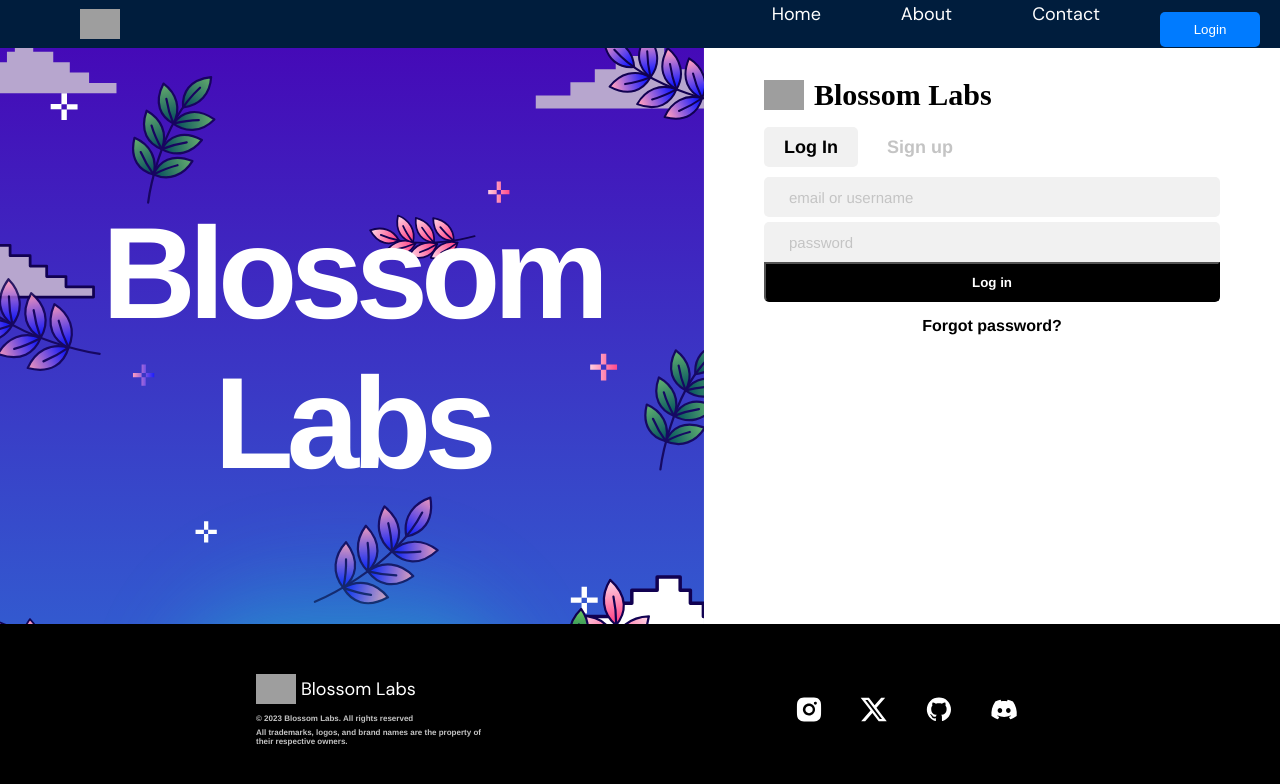
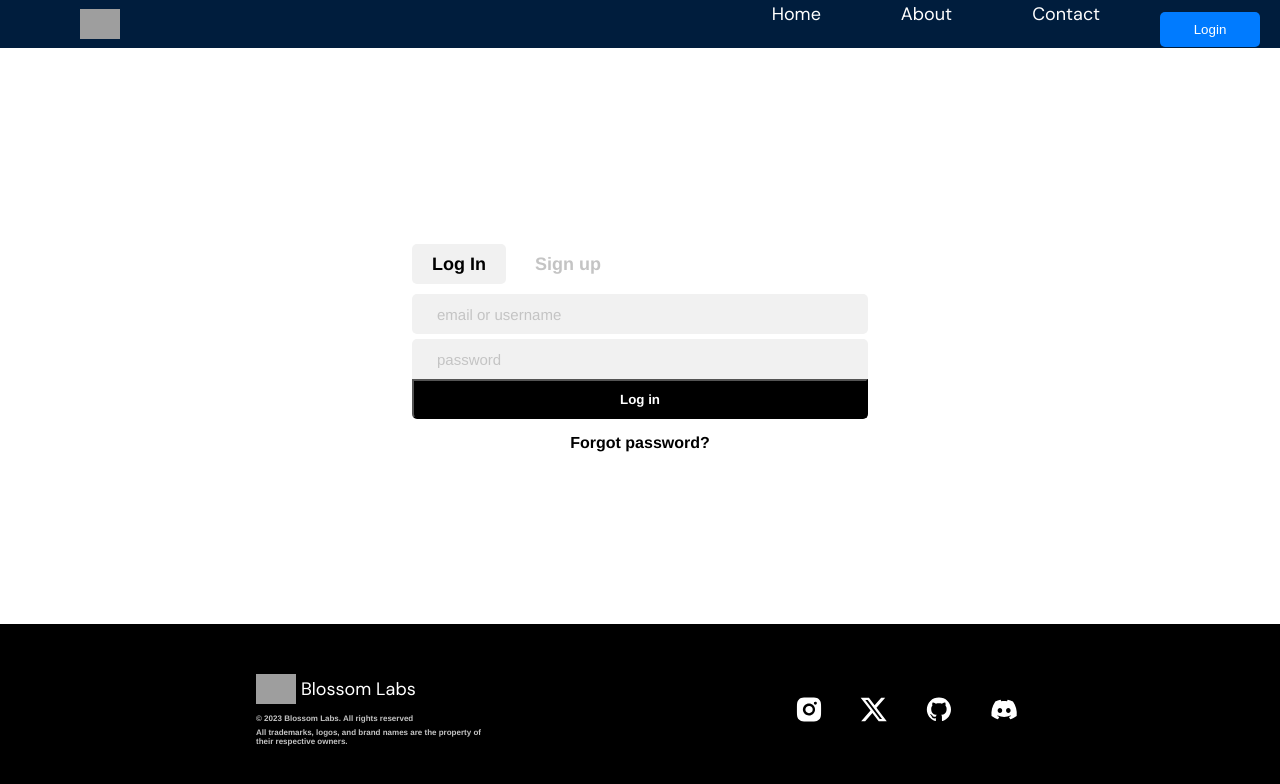
Before and after one commit to blossomlabsio/bloom, a React (Create React App) app: page /login in a window 1280 px wide. Shown: the top 784 px of the page. Built offline with nearby package versions, Linux system fonts and the light colour scheme; grey boxes are pictures that could not be loaded.

Commit message:
Changes Login page UI

```diff
--- a/src/components/LoginPage/Right.tsx
+++ b/src/components/LoginPage/Right.tsx
@@ -2,12 +2,12 @@ import React from 'react';
 import { Right as RightContainer } from './RightStyled';
 // import SocialLogin from './SocialLogin';
 import LoginForm from './LoginForm';
-import RightHeading from './RightHeading';
+// import RightHeading from './RightHeading';
 
 const Right = () => {
   return (
     <RightContainer>
-      <RightHeading />
+      {/* <RightHeading /> */}
       {/* <SocialLogin/>  */}{' '}
       {/*Uncomment this to see login with google/ facebook*/}
       <LoginForm />
--- a/src/components/LoginPage/main.tsx
+++ b/src/components/LoginPage/main.tsx
@@ -3,14 +3,14 @@ import React from 'react';
 import { GlobalStyles, MainBody } from './styled';
 
 import Right from './Right';
-import LeftSide from './LeftSide';
+// import LeftSide from './LeftSide';
 
 const LoginPage: React.FC = () => {
   return (
     <div>
       <GlobalStyles />
       <MainBody>
-        <LeftSide />
+        {/* <LeftSide /> */}
         <Right />
       </MainBody>
     </div>
--- a/src/components/LoginPage/styled.tsx
+++ b/src/components/LoginPage/styled.tsx
@@ -11,6 +11,8 @@ export const GlobalStyles = createGlobalStyle`
 export const MainBody = styled.div`
   display: flex;
   height: 75vh;
+  align-items: center;
+  justify-content: center;
 `;
 
 export const Left = styled.div`
```
